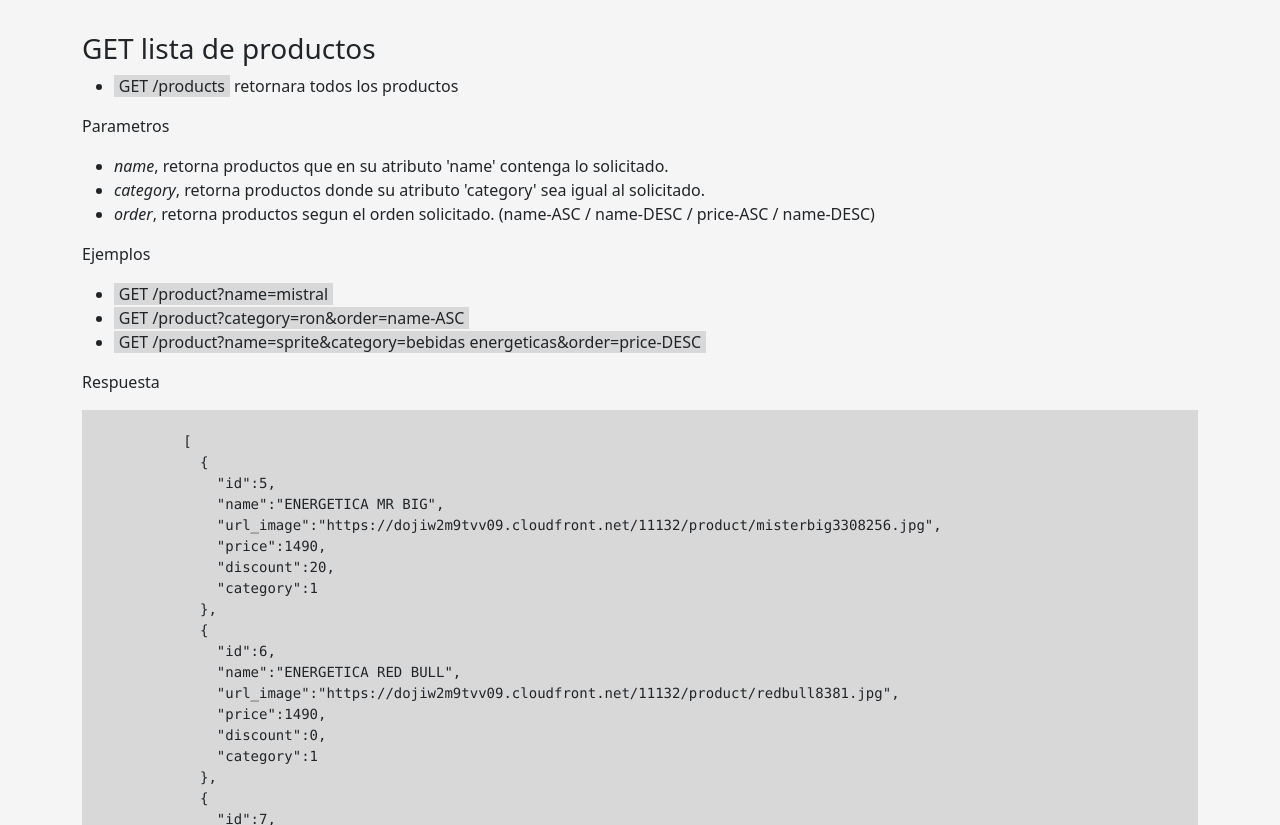
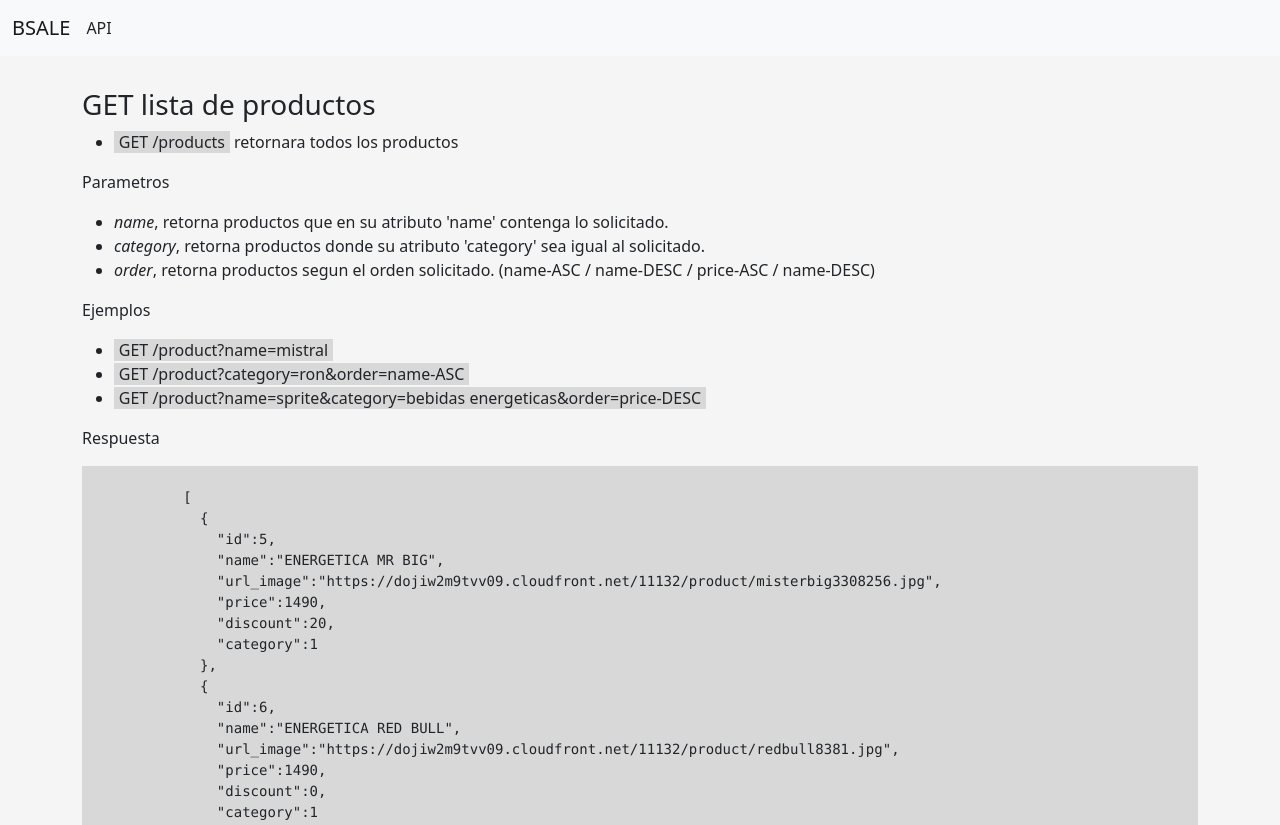
Before and after one commit to franRappazzini/bsale-challenge, a website built with webpack: page client/pages/doc.html in a window 1280 px wide. Shown: the top 825 px of the page. Built offline with nearby package versions, Linux system fonts and the light colour scheme.

Commit message:
feat - complete

```diff
--- a/client/pages/doc.html
+++ b/client/pages/doc.html
@@ -24,7 +24,16 @@
     <link rel="stylesheet" href="../css/style.css" />
   </head>
   <body>
-    <header></header>
+    <header>
+      <nav class="navbar navbar-expand-lg bg-light">
+        <div class="container-fluid">
+          <div class="d-flex align-items-center">
+            <a class="navbar-brand" href="../index.html">BSALE</a>
+            <a class="nav-link" href="./doc.html">API</a>
+          </div>
+        </div>
+      </nav>
+    </header>
 
     <main class="container">
       <section class="doc_container">
--- a/server/package.json
+++ b/server/package.json
@@ -1,6 +1,5 @@
 {
   "dependencies": {
-    "axios": "^0.27.2",
     "cors": "^2.8.5",
     "dotenv": "^16.0.2",
     "express": "^4.18.1",
```
Also changed, not shown: client/index.html (+4 -1 lines), 1 other file.
